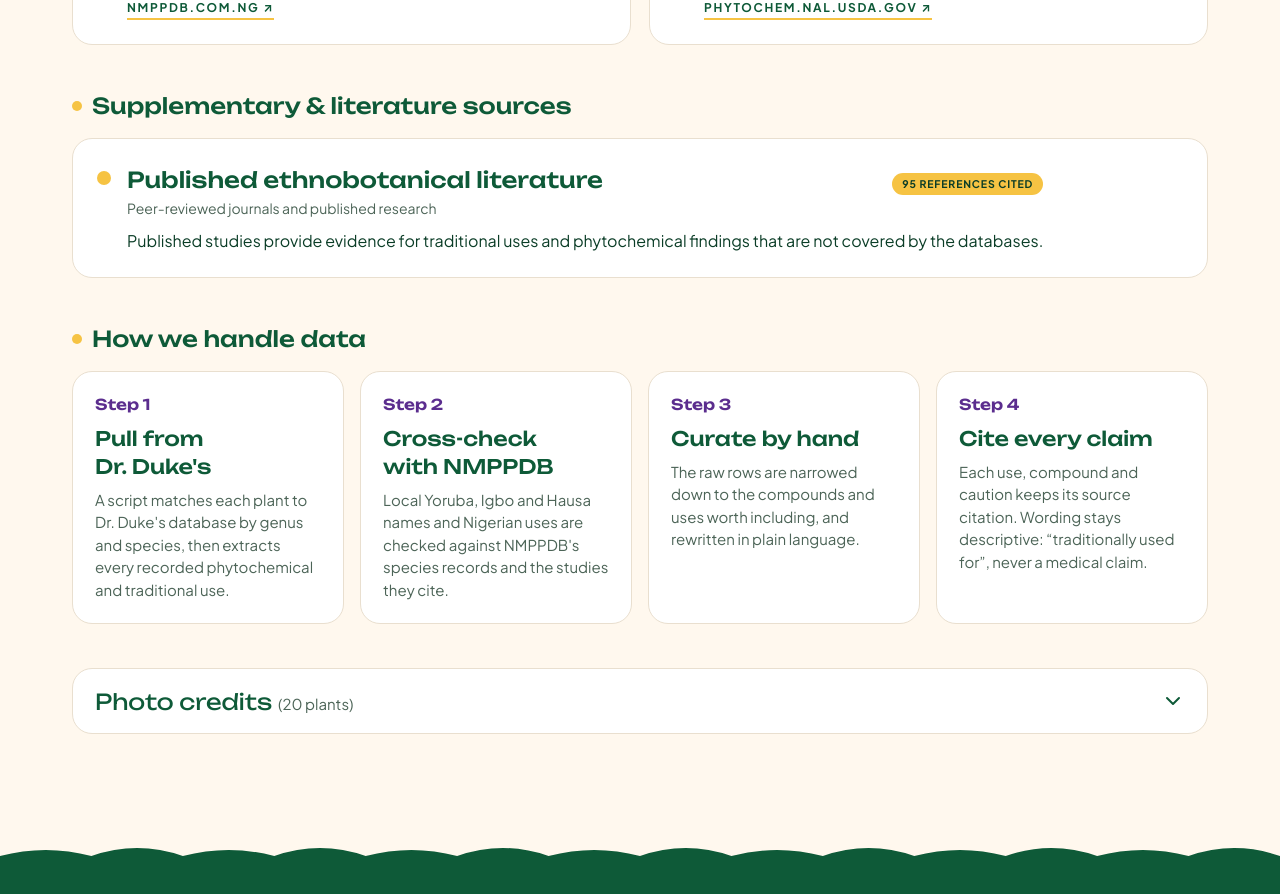
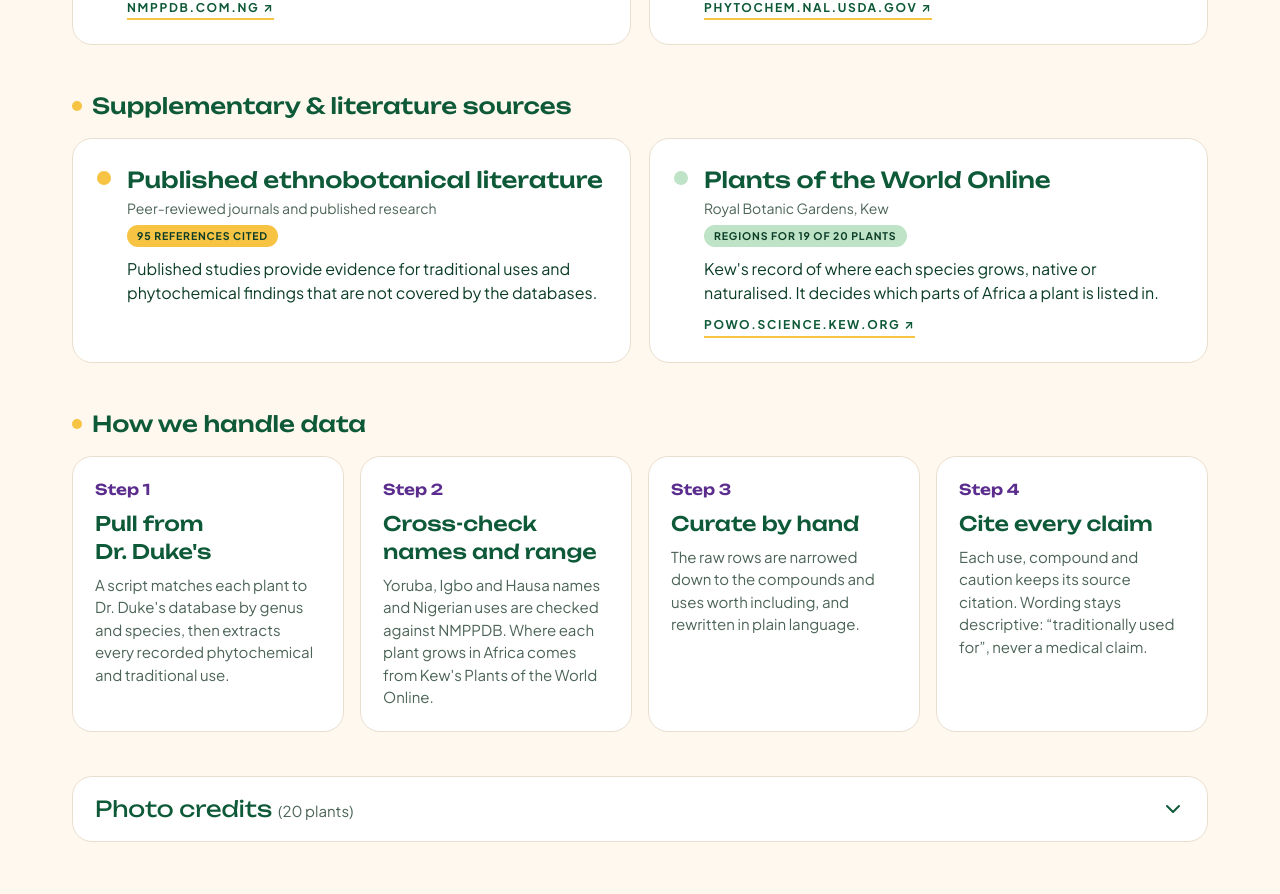
Before and after one commit to fabusuyi-deborah/PlantLens, a Next.js app: page /sources in a window 1280 px wide. Shown: the part 560-1454 px from the top of the page. Built offline with nearby package versions, Linux system fonts and the light colour scheme.

Commit message:
List Plants of the World Online on the Sources page

```diff
--- a/src/app/sources/page.tsx
+++ b/src/app/sources/page.tsx
@@ -19,8 +19,8 @@ const steps = [
     body: "A script matches each plant to Dr. Duke's database by genus and species, then extracts every recorded phytochemical and traditional use.",
   },
   {
-    title: "Cross-check with NMPPDB",
-    body: "Local Yoruba, Igbo and Hausa names and Nigerian uses are checked against NMPPDB's species records and the studies they cite.",
+    title: "Cross-check names and range",
+    body: "Yoruba, Igbo and Hausa names and Nigerian uses are checked against NMPPDB. Where each plant grows in Africa comes from Kew's Plants of the World Online.",
   },
   {
     title: "Curate by hand",
@@ -38,6 +38,7 @@ export default function SourcesPage() {
   const citations = new Set(plants.flatMap(getPlantCitations));
   const countPlantsCiting = (test: (citation: string) => boolean) =>
     plants.filter((plant) => getPlantCitations(plant).some(test)).length;
+  const withRegionsSource = plants.filter((plant) => plant.regions_source).length;
   const literatureCount = [...citations].filter((c) => !citesNmppdb(c) && !citesDuke(c)).length;
 
   return (
@@ -69,6 +70,7 @@ export default function SourcesPage() {
         </div>
 
         <SubHeading className="mt-11">Supplementary &amp; literature sources</SubHeading>
+        <div className="grid gap-4.5 md:grid-cols-2">
           <SourceCard
             title="Published ethnobotanical literature"
             kicker="Peer-reviewed journals and published research"
@@ -76,6 +78,15 @@ export default function SourcesPage() {
             stat={`${literatureCount} references cited`}
             color="bg-yellow"
           />
+          <SourceCard
+            title="Plants of the World Online"
+            kicker="Royal Botanic Gardens, Kew"
+            body="Kew's record of where each species grows, native or naturalised. It decides which parts of Africa a plant is listed in."
+            stat={`Regions for ${withRegionsSource} of ${plants.length} plants`}
+            href="https://powo.science.kew.org"
+            color="bg-mint"
+          />
+        </div>
 
         <SubHeading className="mt-11">How we handle data</SubHeading>
         <ol className="grid gap-4 sm:grid-cols-2 lg:grid-cols-4">
```
Lines whose indentation alone changed are shown as unchanged.
